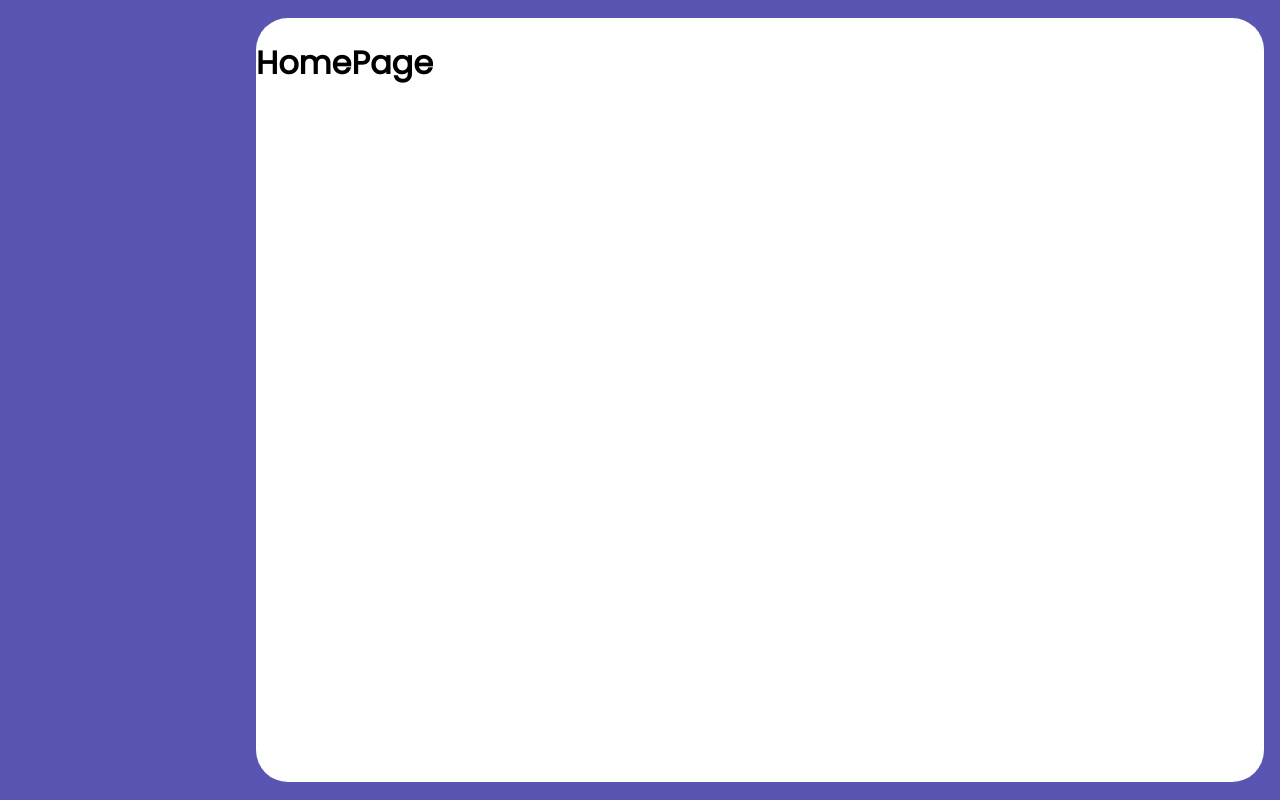
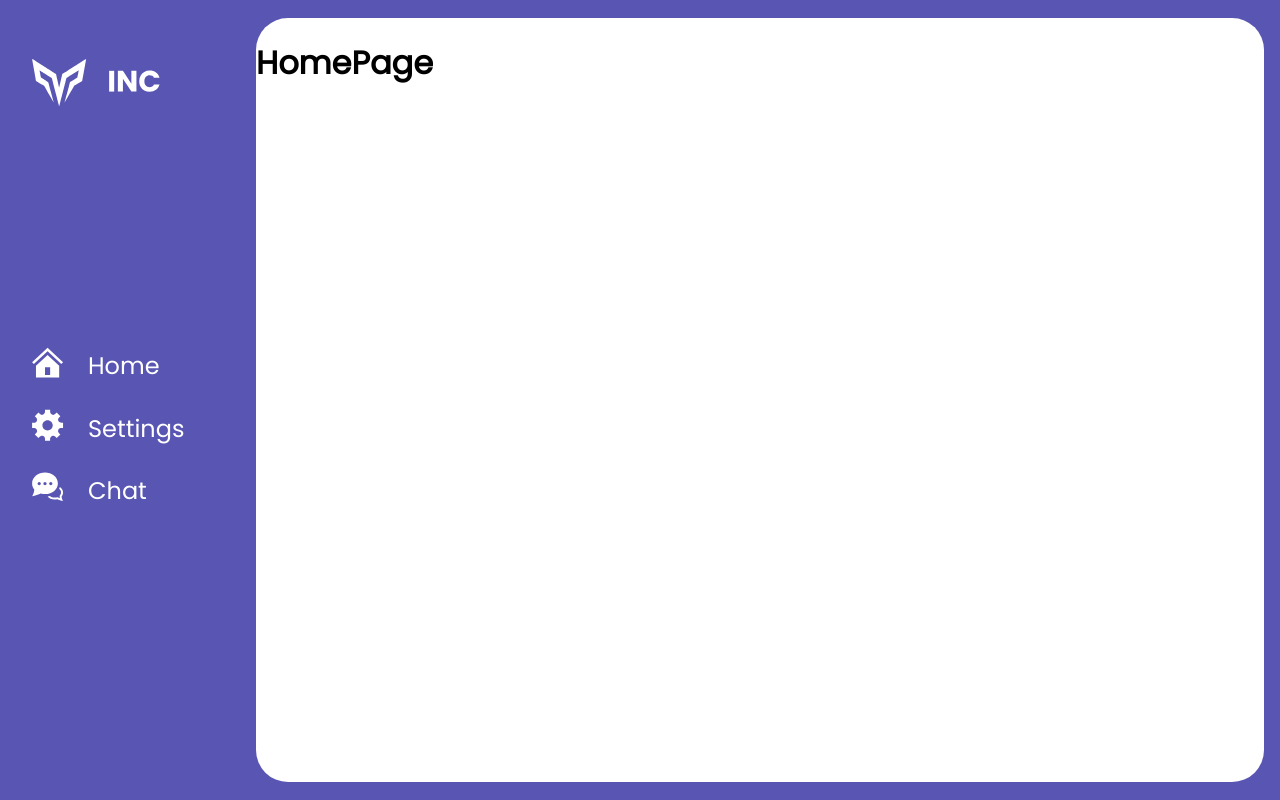
Before and after one commit to AbdelrahmanElhosiny/React-demo-Abdelrahman, a React (Vite) app: page / in a window 1280 px wide. Built offline with nearby package versions, Linux system fonts and the light colour scheme.

Commit message:
Update `sideNav` and make it's initial style

```diff
--- a/src/components/SideNav.tsx
+++ b/src/components/SideNav.tsx
@@ -1,6 +1,15 @@
 import styled from "@emotion/styled";
 import SVG from "../assets/svg";
-import Logo from "../assets/svg/logo";
+import React from "react";
+import color from "../styles/color";
+import { NavLink } from "react-router-dom";
+import font from "../styles/font";
+
+interface SideNavLinkProps {
+  icon: React.ReactNode;
+  label: string;
+  path: string;
+}
 
 const SideNav = () => {
   return (
@@ -9,11 +18,70 @@ const SideNav = () => {
         <SVG.Logo.monotone />
       </div>
 
-      <ul></ul>
+      <ul className="all-links-holder">
+        <SideNavLink icon={<SVG.Icons.home />} label="Home" path="/" />
+        <SideNavLink
+          icon={<SVG.Icons.gear />}
+          label="Settings"
+          path="/settings"
+        />
+        <SideNavLink icon={<SVG.Icons.chat />} label="Chat" path="/chat" />
+      </ul>
     </Holder>
   );
 };
+// --------------------
+// define SideNavLink
+// --------------------
+const SideNavLink = ({ icon, label, path }: SideNavLinkProps) => {
+  return (
+    <NavLink className="link-holder" to={path}>
+      <span className="link-icon">{icon}</span>
+      <span className="link-label">{label}</span>
+    </NavLink>
+  );
+};
 
-const Holder = styled.div``;
+// --------------------
+// STYLES
+// --------------------
+const Holder = styled.div`
+  display: grid;
+  color: ${color.white};
+  padding: 2.5em 1em;
+  grid-template-columns: 1em, auto;
+
+  .logo svg {
+    width: 8em;
+    fill: currentColor;
+  }
+  .all-links-holder {
+    display: flex;
+    flex-direction: column;
+    gap: 1.5em;
+    margin: 0;
+    padding: 0;
+
+    .link-holder {
+      ${font.regular}
+      position: relative;
+      align-items: center;
+      color: currentColor;
+      list-style: none;
+      display: flex;
+      gap: 1.5em;
+      text-decoration: none;
+
+      .link-icon svg {
+        width: 2em;
+        fill: currentColor;
+      }
+
+      .link-label {
+        font-size: 1.5em;
+      }
+    }
+  }
+`;
 
 export default SideNav;
```
